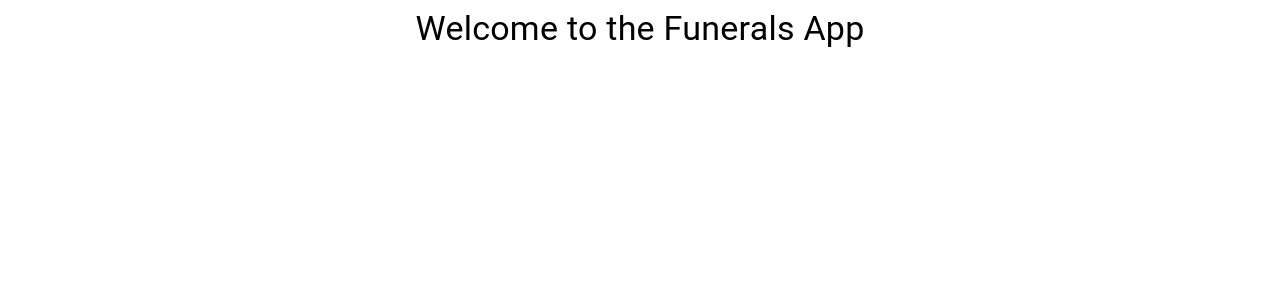
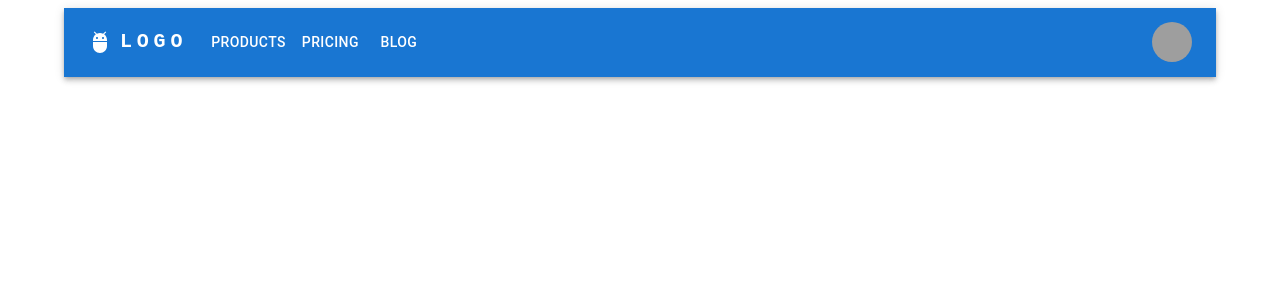
Before and after one commit to sanjueranga/Funerals_blog, a React (Create React App) app: page / in a window 1280 px wide. Shown: the top 300 px of the page. Built offline with nearby package versions, Linux system fonts and the light colour scheme; grey boxes are pictures that could not be loaded.

Commit message:
feat: app bar from mui

```diff
--- /dev/null
+++ b/src/components/Navbar.jsx
@@ -0,0 +1,138 @@
+import * as React from 'react';
+import AppBar from '@mui/material/AppBar';
+import Box from '@mui/material/Box';
+import Toolbar from '@mui/material/Toolbar';
+import IconButton from '@mui/material/IconButton';
+import Typography from '@mui/material/Typography';
+import Menu from '@mui/material/Menu';
+import MenuIcon from '@mui/icons-material/Menu';
+import Container from '@mui/material/Container';
+import Avatar from '@mui/material/Avatar';
+import Button from '@mui/material/Button';
+import Tooltip from '@mui/material/Tooltip';
+import MenuItem from '@mui/material/MenuItem';
+import AdbIcon from '@mui/icons-material/Adb';
+
+const pages = ['Products', 'Pricing', 'Blog'];
+const settings = ['Profile', 'Account', 'Dashboard', 'Logout'];
+
+function Navbar() {
+
+  return (
+    <AppBar position="static">
+      <Container maxWidth="xl">
+        <Toolbar disableGutters>
+          <AdbIcon sx={{ display: { xs: 'none', md: 'flex' }, mr: 1 }} />
+          <Typography
+            variant="h6"
+            noWrap
+            component="a"
+            href="#app-bar-with-responsive-menu"
+            sx={{
+              mr: 2,
+              display: { xs: 'none', md: 'flex' },
+              fontFamily: 'monospace',
+              fontWeight: 700,
+              letterSpacing: '.3rem',
+              color: 'inherit',
+              textDecoration: 'none',
+            }}
+          >
+            LOGO
+          </Typography>
+
+          <Box sx={{ flexGrow: 1, display: { xs: 'flex', md: 'none' } }}>
+            <IconButton
+              size="large"
+              aria-label="account of current user"
+              aria-controls="menu-appbar"
+              aria-haspopup="true"
+              color="inherit"
+            >
+              <MenuIcon />
+            </IconButton>
+            <Menu
+              id="menu-appbar"
+              anchorOrigin={{
+                vertical: 'bottom',
+                horizontal: 'left',
+              }}
+              keepMounted
+              transformOrigin={{
+                vertical: 'top',
+                horizontal: 'left',
+              }}
+              sx={{
+                display: { xs: 'block', md: 'none' },
+              }}
+            >
+              {pages.map((page) => (
+                <MenuItem key={page}>
+                  <Typography textAlign="center">{page}</Typography>
+                </MenuItem>
+              ))}
+            </Menu>
+          </Box>
+          <AdbIcon sx={{ display: { xs: 'flex', md: 'none' }, mr: 1 }} />
+          <Typography
+            variant="h5"
+            noWrap
+            component="a"
+            href="#app-bar-with-responsive-menu"
+            sx={{
+              mr: 2,
+              display: { xs: 'flex', md: 'none' },
+              flexGrow: 1,
+              fontFamily: 'monospace',
+              fontWeight: 700,
+              letterSpacing: '.3rem',
+              color: 'inherit',
+              textDecoration: 'none',
+            }}
+          >
+            LOGO
+          </Typography>
+          <Box sx={{ flexGrow: 1, display: { xs: 'none', md: 'flex' } }}>
+            {pages.map((page) => (
+              <Button
+                key={page}
+                sx={{ my: 2, color: 'white', display: 'block' }}
+              >
+                {page}
+              </Button>
+            ))}
+          </Box>
+
+          <Box sx={{ flexGrow: 0 }}>
+            <Tooltip title="Open settings">
+              <IconButton  sx={{ p: 0 }}>
+                <Avatar alt="Remy Sharp" src="/static/images/avatar/2.jpg" />
+              </IconButton>
+            </Tooltip>
+            <Menu
+              sx={{ mt: '45px' }}
+              id="menu-appbar"
+              anchorOrigin={{
+                vertical: 'top',
+                horizontal: 'right',
+              }}
+              keepMounted
+              transformOrigin={{
+                vertical: 'top',
+                horizontal: 'right',
+              }}
+
+            >
+              {settings.map((setting) => (
+                <MenuItem key={setting} >
+                  <Typography textAlign="center">{setting}</Typography>
+                </MenuItem>
+              ))}
+            </Menu>
+          </Box>
+        </Toolbar>
+      </Container>
+    </AppBar>
+  );
+}
+export default Navbar;
--- a/src/pages/Home.jsx
+++ b/src/pages/Home.jsx
@@ -1,11 +1,11 @@
 import React from 'react';
 import { Container, Typography } from '@mui/material';
+import Navbar from '../components/Navbar';
 
 const Home = () => {
   return (
     <Container>
-      <Typography variant="h4" align="center">Welcome to the Funerals App</Typography>
-      {/* Add more content as needed */}
+    <Navbar/>
     </Container>
   );
 }
```
